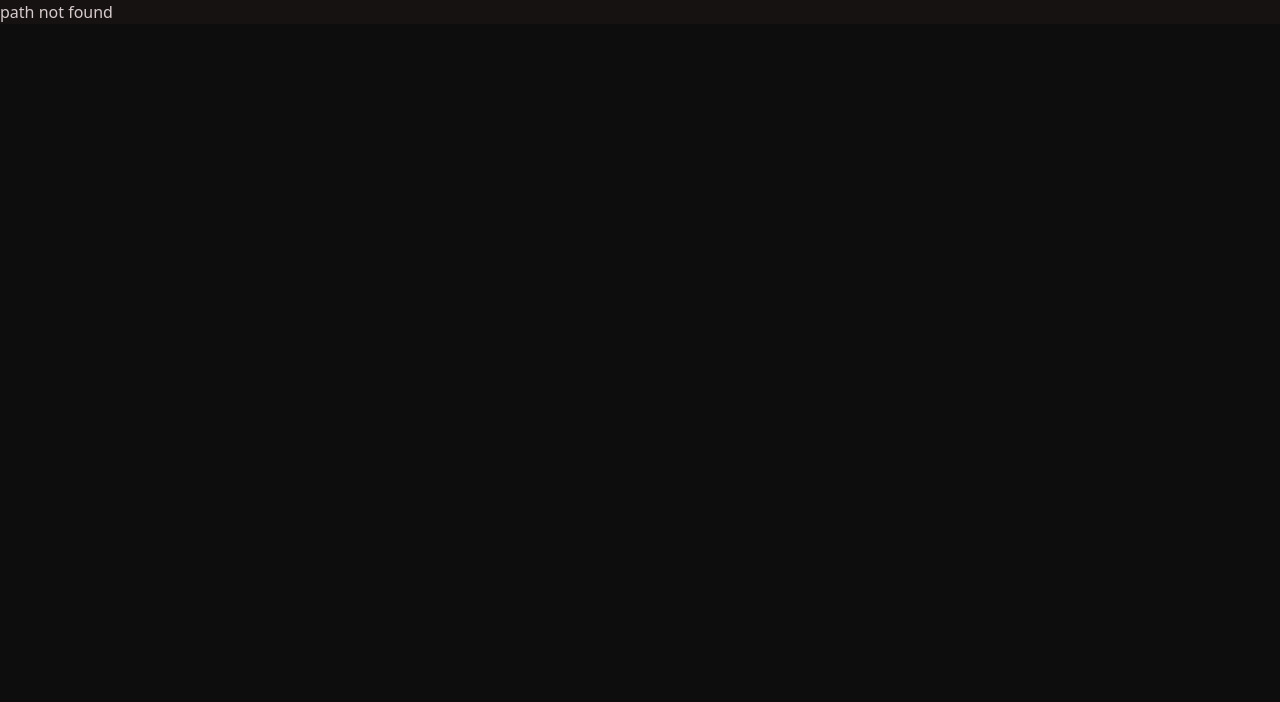
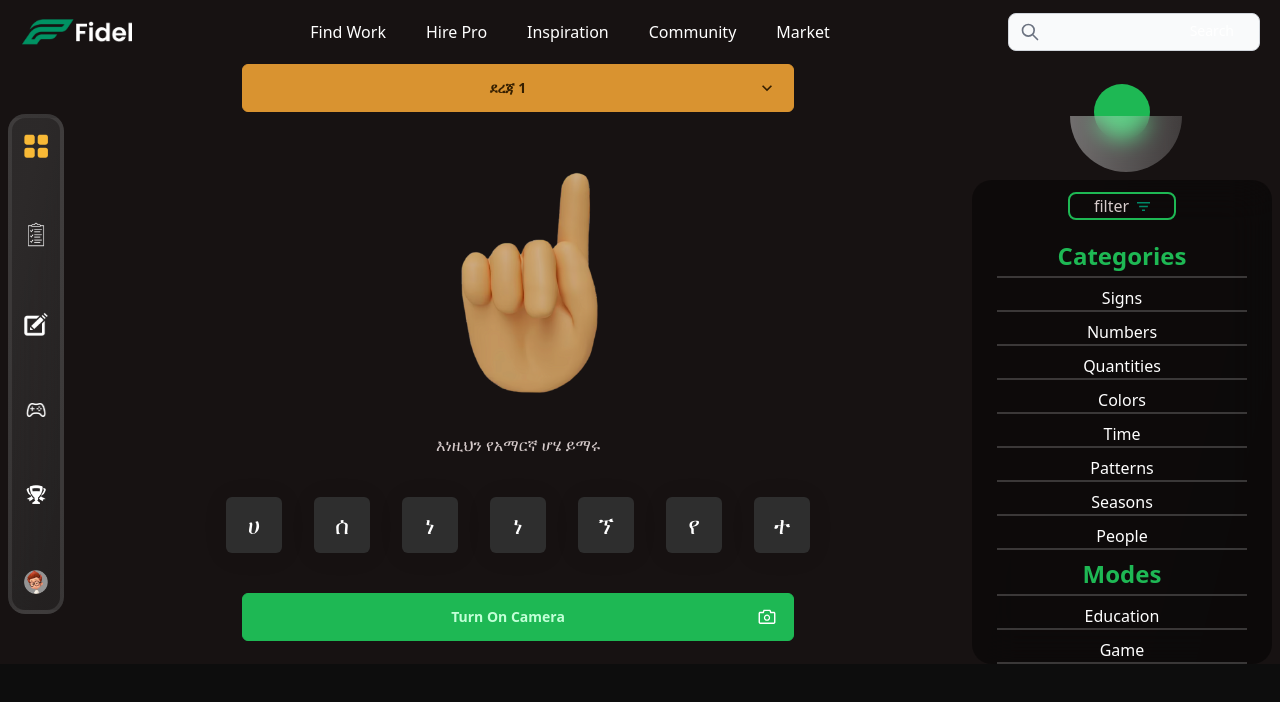
Before and after one commit to nebaaaazzzz/AI-Fidel, a React (Vite) app: page /start-level in a window 1280 px wide. Before the commit this address had no page. Shown: the top 702 px of the page. Built offline with nearby package versions, Linux system fonts and the light colour scheme.

Commit message:
feat: start level ui complete

```diff
--- a/src/App.tsx
+++ b/src/App.tsx
@@ -38,6 +38,7 @@ import { BrowserRouter, Route, Routes } from 'react-router-dom';
 import SelectHand from '@pages/SelectHand';
 import RootLayout from '@components/Layout/RootLayout';
 import SelectLevel from '@pages/SelectLevel';
+import StartLevel from '@pages/StartLevel';
 
 function App() {
   return (
@@ -47,6 +48,7 @@ function App() {
           <Route path="/" element={<RootLayout />}>
             <Route path="select-hand" element={<SelectHand />} />
             <Route path="select-level" element={<SelectLevel />} />
+            <Route path="start-level" element={<StartLevel />} />
           </Route>
           <Route path="*" element={<p>path not found</p>}></Route>
         </Routes>
--- a/src/pages/StartLevel.tsx
+++ b/src/pages/StartLevel.tsx
@@ -1,68 +1,109 @@
-import { createRef, useEffect, useState } from 'react';
-import { useSearchParams } from 'react-router-dom';
-import BackButton from '../components/BackButton';
-import LinkwithQuery from '../components/LinkwithQuery';
-import { levels } from '../utils/amharicindex';
+// import { createRef, useEffect, useState } from 'react';
+// import { useSearchParams } from 'react-router-dom';
+// import BackButton from '../components/BackButton';
+// import LinkwithQuery from '../components/LinkwithQuery';
+// import { levels } from '../utils/amharicindex';
 
+// function StartLevel() {
+//   const [isMouseOver, setIsMouseOver] = useState(false);
+//   const buttonRef = createRef<HTMLAnchorElement>();
+//   useEffect(() => {
+//     const mouseEnterHandler = async (e: MouseEvent) => {
+//       setIsMouseOver(true);
+//     };
+//     const mouseLeaveHandler = async (e: MouseEvent) => {
+//       setIsMouseOver(false);
+//     };
+//     buttonRef.current?.addEventListener('mouseenter', mouseEnterHandler);
+//     buttonRef.current?.addEventListener('mouseleave', mouseLeaveHandler);
+
+//     return () => {
+//       buttonRef.current?.removeEventListener('mouseenter', mouseEnterHandler);
+//       buttonRef.current?.removeEventListener('mouseleave', mouseLeaveHandler);
+//     };
+//   }, []);
+
+//   const searchParams = useSearchParams();
+//   const level = Number(searchParams[0].get('level'));
+//   return (
+//     <div
+//       className={`flex flex-col h-[100vh] bg-[#ffe090]
+//     ${
+//       isMouseOver
+//         ? "bg-[url('/turn.png')]"
+//         : "bg-[url('/selectlevel1.png')] hover:bg-[url('/turnon.png')]"
+//     }
+//     bg-top   bg-no-repeat bg-center items-center justify-center gap-10`}
+//     >
+//       <BackButton
+//         url={`/select-level?hand=${searchParams[0].get(
+//           'hand'
+//         )}&lang=${searchParams[0].get('lang')}`}
+//       />
+//       <div className="circle  Top bg-[#ffebb8] w-[230px] h-[432px] rounded-tr-full rounded-br-full absolute inset-x-0"></div>
+//       <div className="circleTop bg-[#ffebb8] w-[230px] h-[432px] rounded-tl-full rounded-bl-full absolute right-0 "></div>
+
+//       <h1 className="text-8xl text-[#683aff]">Level {level}</h1>
+//       <h1 className="text-xl  text-[rgb(104,58,255)]">
+//         እነዢን የአማርኛ ሆሄ ይማሩ{' '}
+//         <span className="text-[#683aff] ml-5">
+//           {levels[level - 1].join(' , ').toUpperCase()}
+//         </span>
+//       </h1>
+//       <h1 className="text-xl text-[#683aff] text-center ">
+//         ጨዋታዉ ሲጀምር ምስሉን ተመክተዉ <h2>እጆትን እንደ ምስሉ ያርጉ</h2>
+//       </h1>
+//       <div className="card">
+//         <LinkwithQuery
+//           query={''}
+//           path={'/game'}
+//           text={`Turn On Webcam`}
+//           ref={buttonRef}
+//         />
+//       </div>
+//     </div>
+//   );
+// }
+
+// export default StartLevel;
+import pointhand from '@assets/images/pointinghand.png';
+import { AiOutlineCamera } from 'react-icons/ai';
+import { MdKeyboardArrowDown } from 'react-icons/md';
 function StartLevel() {
-  const [isMouseOver, setIsMouseOver] = useState(false);
-  const buttonRef = createRef<HTMLAnchorElement>();
-  useEffect(() => {
-    const mouseEnterHandler = async (e: MouseEvent) => {
-      setIsMouseOver(true);
-    };
-    const mouseLeaveHandler = async (e: MouseEvent) => {
-      setIsMouseOver(false);
-    };
-    buttonRef.current?.addEventListener('mouseenter', mouseEnterHandler);
-    buttonRef.current?.addEventListener('mouseleave', mouseLeaveHandler);
-
-    return () => {
-      buttonRef.current?.removeEventListener('mouseenter', mouseEnterHandler);
-      buttonRef.current?.removeEventListener('mouseleave', mouseLeaveHandler);
-    };
-  }, []);
-
-  const searchParams = useSearchParams();
-  const level = Number(searchParams[0].get('level'));
   return (
-    <div
-      className={`flex flex-col h-[100vh] bg-[#ffe090]
-    ${
-      isMouseOver
-        ? "bg-[url('/turn.png')]"
-        : "bg-[url('/selectlevel1.png')] hover:bg-[url('/turnon.png')]"
-    }
-    bg-top   bg-no-repeat bg-center items-center justify-center gap-10`}
-    >
-      <BackButton
-        url={`/select-level?hand=${searchParams[0].get(
-          'hand'
-        )}&lang=${searchParams[0].get('lang')}`}
-      />
-      <div className="circle  Top bg-[#ffebb8] w-[230px] h-[432px] rounded-tr-full rounded-br-full absolute inset-x-0"></div>
-      <div className="circleTop bg-[#ffebb8] w-[230px] h-[432px] rounded-tl-full rounded-bl-full absolute right-0 "></div>
-
-      <h1 className="text-8xl text-[#683aff]">Level {level}</h1>
-      <h1 className="text-xl  text-[rgb(104,58,255)]">
-        እነዢን የአማርኛ ሆሄ ይማሩ{' '}
-        <span className="text-[#683aff] ml-5">
-          {levels[level - 1].join(' , ').toUpperCase()}
-        </span>
-      </h1>
-      <h1 className="text-xl text-[#683aff] text-center ">
-        ጨዋታዉ ሲጀምር ምስሉን ተመክተዉ <h2>እጆትን እንደ ምስሉ ያርጉ</h2>
-      </h1>
-      <div className="card">
-        <LinkwithQuery
-          query={''}
-          path={'/game'}
-          text={`Turn On Webcam`}
-          ref={buttonRef}
-        />
+    <div className="flex justify-center">
+      <div className="w-2/3 flex flex-col items-center gap-10">
+        <button className="btn btn-accent rounded-md w-full flex justify-between">
+          <div> </div>
+          <p>ደረጃ 1</p>
+          <MdKeyboardArrowDown size={20} />
+        </button>
+        <img className="object-contain w-40" src={pointhand} />
+        <p className="">እነዚህን የአማርኛ ሆሄ ይማሩ</p>
+        <div className="flex gap-8">
+          {['ሀ', 'ሰ', 'ነ', 'ነ', 'ኘ', 'የ', 'ተ'].map((letter, i) => {
+            return (
+              <p
+                key={i}
+                style={{
+                  background: '#2E2E2E',
+                  boxShadow: '0px 2px 26px rgba(0, 0, 0, 0.08)',
+                  borderRadius: '6px'
+                }}
+                className="w-14 aspect-square flex items-center justify-center text-white text-2xl"
+              >
+                {letter}
+              </p>
+            );
+          })}
+        </div>
+        <button className="btn capitalize btn-primary rounded-md w-full flex justify-between">
+          <div></div>
+          <p>Turn on Camera</p>
+          <AiOutlineCamera size={20} color="white" />
+        </button>
       </div>
     </div>
   );
 }
-
 export default StartLevel;
```
Also changed, not shown: src/assets/images/pointinghand.png (added).
